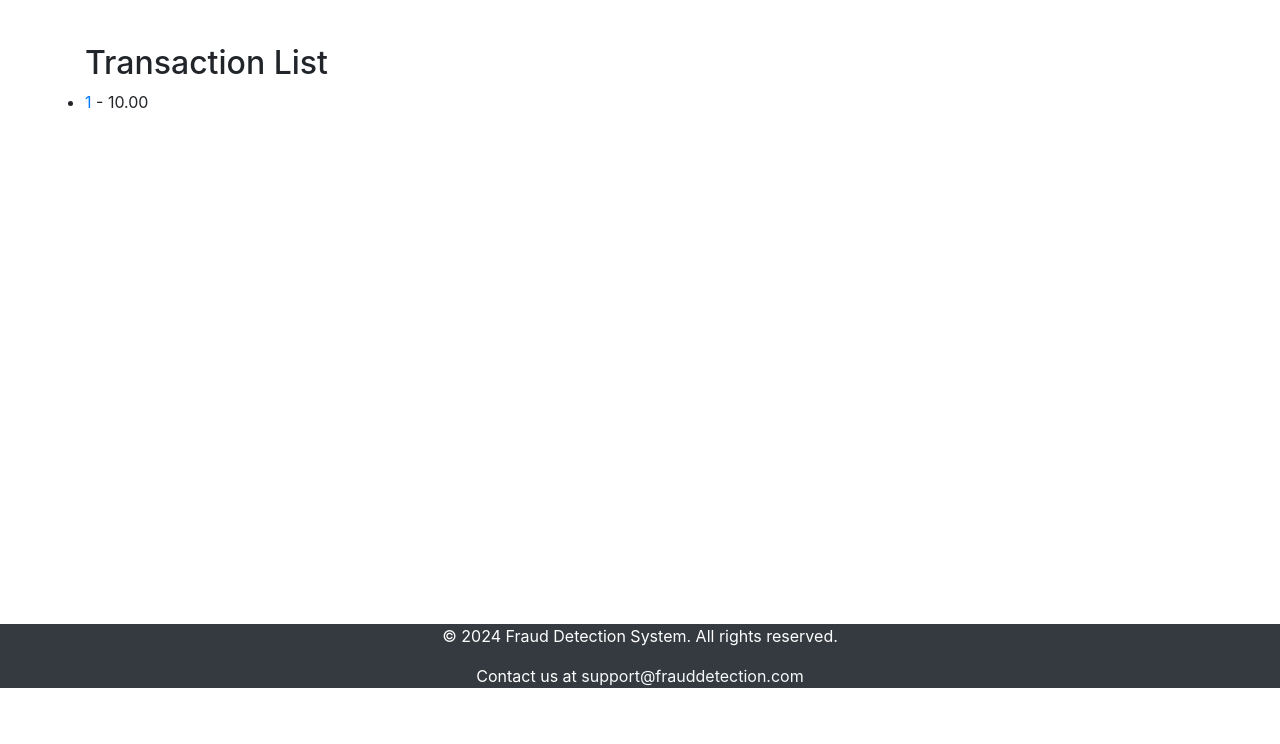
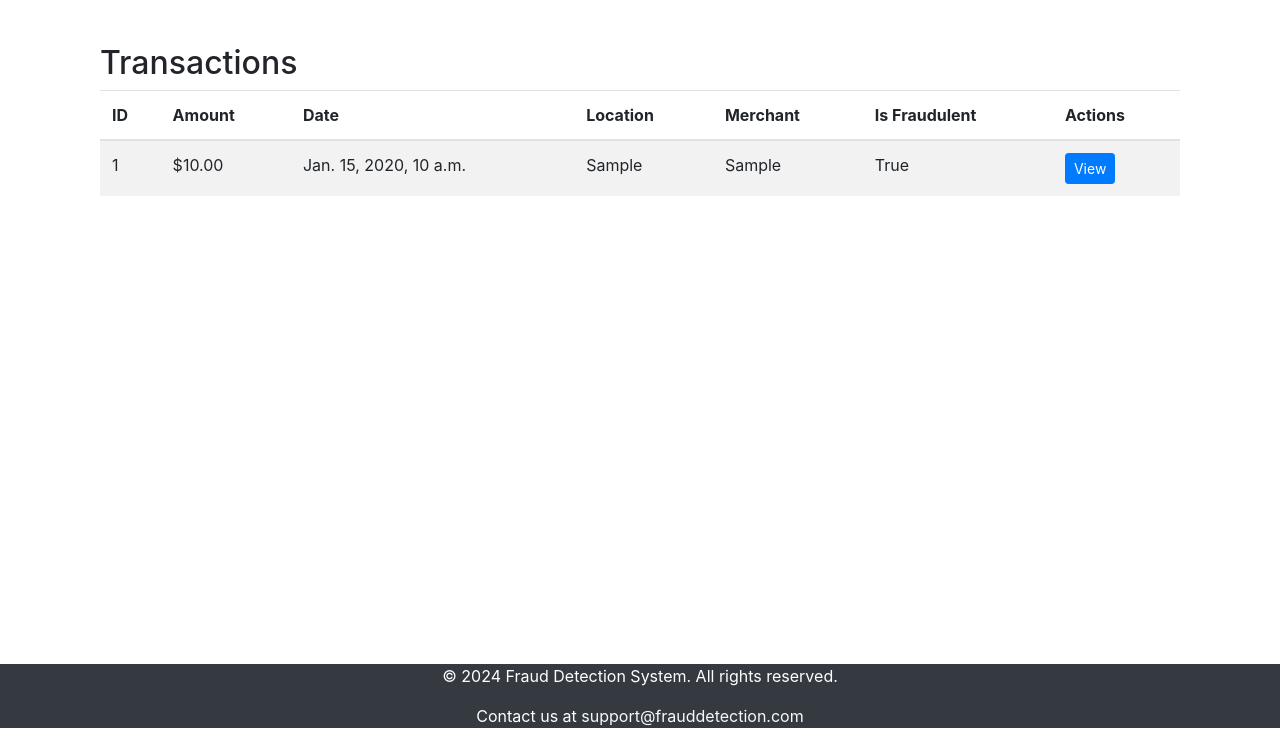
Before and after one commit to rupacesigdel/Fraud_Detection_, a Django app: page /transactions/ in a window 1280 px wide. Shown: the part 76-820 px from the top of the page. Before the commit the page ends 764 px from the top, so only its background shows below. Run offline with Django 4.2, Linux system fonts and the light colour scheme; tables that the repository leaves empty hold one stand-in row (values such as "Sample post"); parts of the project's set-up code (start-up, migrations or seed data) failed here and were passed over; some libraries are stand-ins or nearby versions.

Commit message:
fraud detected pi chart png image location, time etc updating

```diff
--- a/transactions/forms.py
+++ b/transactions/forms.py
@@ -4,4 +4,4 @@ from .models import Transaction
 class TransactionForm(forms.ModelForm):
     class Meta:
         model = Transaction
-        fields = ['amount', 'location', 'merchant']
+        fields = ['transaction_id', 'amount', 'date', 'location', 'merchant']
--- a/transactions/templates/transactions/transaction_detail.html
+++ b/transactions/templates/transactions/transaction_detail.html
@@ -1,5 +1,6 @@
 {% extends 'base.html' %}
 {% block title %}Transaction Detail{% endblock %}
+
 {% block content %}
     <h2>Transaction Detail</h2>
     <p>Transaction ID: {{ transaction.transaction_id }}</p>
@@ -9,12 +10,11 @@
     <p>Merchant: {{ transaction.merchant }}</p>
     <p>Fraud: {{ transaction.is_fraud }}</p>
 
-    {% if transaction.is_fraudulent %}
+    {% if transaction.is_fraud %}
         <div class="alert alert-danger">This transaction has been flagged as potentially fraudulent.</div>
     {% else %}
         <div class="alert alert-success">This transaction is safe.</div>
     {% endif %}
 
-
     <a href="{% url 'transaction_list' %}" class="btn btn-primary">Back to Transactions</a>
 {% endblock %}
--- a/transactions/templates/transactions/transaction_list.html
+++ b/transactions/templates/transactions/transaction_list.html
@@ -12,12 +12,35 @@
 </style>
 {% endblock css %}
 {% block content %}
-<h2>Transaction List</h2>
-<ul>
-    {% for transaction in transactions %}
-        <li>
-            <a href="{% url 'transaction_detail' transaction.pk %}">{{ transaction.transaction_id }}</a> - {{ transaction.amount }}
-        </li>
-    {% endfor %}
-</ul>
+<div class="container">
+  <h2>Transactions</h2>
+  <table class="table table-striped">
+      <thead>
+          <tr>
+              <th>ID</th>
+              <th>Amount</th>
+              <th>Date</th>
+              <th>Location</th>
+              <th>Merchant</th>
+              <th>Is Fraudulent</th>
+              <th>Actions</th>
+          </tr>
+      </thead>
+      <tbody>
+          {% for transaction in transactions %}
+              <tr>
+                  <td>{{ transaction.transaction_id }}</td>
+                  <td>${{ transaction.amount }}</td>
+                  <td>{{ transaction.date }}</td>
+                  <td>{{ transaction.location }}</td>
+                  <td>{{ transaction.merchant }}</td>
+                  <td>{{ transaction.is_fraud }}</td>
+                  <td>
+                      <a href="{% url 'transaction_detail' transaction.pk %}" class="btn btn-primary btn-sm">View</a>
+                  </td>
+              </tr>
+          {% endfor %}
+      </tbody>
+  </table>
+</div>
 {% endblock %}
--- a/transactions/urls.py
+++ b/transactions/urls.py
@@ -2,9 +2,10 @@ from django.urls import path
 from . import views
 
 urlpatterns = [
-    path('', views.home, name='home'),  # Home page URL pattern
-    path('transactions/', views.transaction_list, name='transaction_list'),  # Transaction list
-    path('transactions/create/', views.create_transaction, name='create_transaction'),  # Create transaction
-    path('transactions/<int:pk>/', views.transaction_detail, name='transaction_detail'),  # Transaction detail
-    path('transactions/<int:pk>/predict/', views.predict_fraud, name='predict_fraud'),  # Fraud prediction
+    path('', views.home, name='home'),
+    path('transactions/', views.transaction_list, name='transaction_list'),
+    path('transactions/statistics/', views.statistics_view, name='statistics_view'),
+    path('transactions/create/', views.create_transaction, name='create_transaction'),
+    path('transactions/<int:pk>/', views.transaction_detail, name='transaction_detail'),
+    path('transactions/<int:pk>/predict/', views.predict_fraud, name='predict_fraud'),
 ]
--- a/transactions/views.py
+++ b/transactions/views.py
@@ -1,23 +1,24 @@
 from django.shortcuts import render, redirect, get_object_or_404
 from .models import Transaction
 from .forms import TransactionForm
-from .fraud_detection import detect_fraud  # Import the fraud detection function
-from django.contrib import messages  # Import messages framework
-from django.db import transaction
+from .fraud_detection import detect_fraud
+from django.contrib import messages
 from django.db import transaction as db_transaction
 import joblib
-from django.conf import settings
 import os
 import pandas as pd
-
+from django.conf import settings
+from .fluvio_producer import produce_transaction
+from django.utils import timezone
+import matplotlib.pyplot as plt
+from io import BytesIO
+import base64
 
 def home(request):
-    return render(request, 'transactions/home.html')  # Adjust the path if needed
-
+    return render(request, 'transactions/home.html')
 
 model_path = os.path.join(settings.BASE_DIR, 'model.pkl')
 fraud_detection_model = joblib.load(model_path)
-
 
 def create_transaction(request):
     if request.method == "POST":
@@ -28,30 +29,37 @@ def create_transaction(request):
                     transaction_instance = form.save(commit=False)
                     transaction_instance.user = request.user
 
-                    # Prepare the data for the fraud detection model
                     new_transaction_data = {
                         'feature1': transaction_instance.feature1,
                         'feature2': transaction_instance.feature2,
-                        # Add other features from your Transaction model
+                        'amount': transaction_instance.amount,
+                        'date': transaction_instance.date,
+                        'location': transaction_instance.location,
+                        'merchant': transaction_instance.merchant,
                     }
 
-                    # Convert the data to a DataFrame (assuming your model was trained with pandas)
                     new_transaction_df = pd.DataFrame([new_transaction_data])
 
-                    # Predict fraud
                     prediction = fraud_detection_model.predict(new_transaction_df)
-
-                    # Update the transaction instance based on the prediction
-                    transaction_instance.is_fraudulent = prediction[0] == 1
+                    transaction_instance.is_fraud = prediction[0] == 1
                     transaction_instance.save()
 
-                    # Notify the user based on the fraud status
-                    if transaction_instance.is_fraudulent:
+                    if transaction_instance.is_fraud:
                         messages.warning(request, 'This transaction has been flagged as potentially fraudulent.')
                     else:
                         messages.success(request, 'Transaction created successfully.')
+                    transaction_data = {
+                        'transaction_id': transaction_instance.transaction_id,
+                        'amount': transaction_instance.amount,
+                        'date': transaction_instance.date.isoformat(),
+                        'location': transaction_instance.location,
+                        'merchant': transaction_instance.merchant,
+                        'is_fraud': transaction_instance.is_fraud,
+                    }
 
-                    return redirect('transaction_detail', pk=transaction_instance.id)
+                    produce_transaction(transaction_data)
+
+                    return redirect('transaction_detail', pk=transaction_instance.pk)
             except Exception as e:
                 messages.error(request, 'An error occurred while creating the transaction.')
                 print(f"Error: {e}")
@@ -62,12 +70,9 @@ def create_transaction(request):
 
     return render(request, 'transactions/create_transaction.html', {'form': form})
 
-
-
 def transaction_detail(request, pk):
     transaction = get_object_or_404(Transaction, pk=pk)
     return render(request, 'transactions/transaction_detail.html', {'transaction': transaction})
-
 
 def transaction_list(request):
     transactions = Transaction.objects.all()
@@ -77,3 +82,40 @@ def predict_fraud(request, pk):
     transaction = get_object_or_404(Transaction, pk=pk)
     fraud_result = detect_fraud(transaction)
     return render(request, 'transactions/transaction_detail.html', {'transaction': transaction, 'fraud_result': fraud_result})
+
+
+def statistics_view(request):
+    today = timezone.now().date()
+    transactions_today = Transaction.objects.filter(date__date=today)
+    data = transactions_today.values('location', 'is_fraud').annotate(count=count('id'))
+
+    areas = {}
+    for entry in data:
+        location = entry['location']
+        is_fraud = entry['is_fraud']
+        count = entry['count']
+        if location not in areas:
+            areas[location] = {'fraud': 0, 'non_fraud': 0}
+        if is_fraud:
+            areas[location]['fraud'] += count
+        else:
+            areas[location]['non_fraud'] += count
+
+    charts = []
+    for location, counts in areas.items():
+        labels = ['Fraud', 'Non-Fraud']
+        sizes = [counts['fraud'], counts['non_fraud']]
+
+        fig, ax = plt.subplots()
+        ax.pie(sizes, labels=labels, autopct='%1.1f%%', startangle=90)
+        ax.axis('equal')
+        plt.title(f'Transactions Distribution for {location} on {today}')
+
+        buffer = BytesIO()
+        plt.savefig(buffer, format='png')
+        plt.close(fig)
+        buffer.seek(0)
+        image_base64 = base64.b64encode(buffer.getvalue()).decode('utf-8')
+        charts.append({'location': location, 'image': image_base64})
+
+    return render(request, 'transactions/statistics.html', {'charts': charts})
```
Also changed, not shown: transactions/fluvio_consumer.py (added, +41 -0 lines), transactions/fluvio_producer.py (added, +7 -0 lines), transactions/templates/transactions/statistics.html (added, +9 -0 lines), transactions/utility.py (+0 -13 lines).
